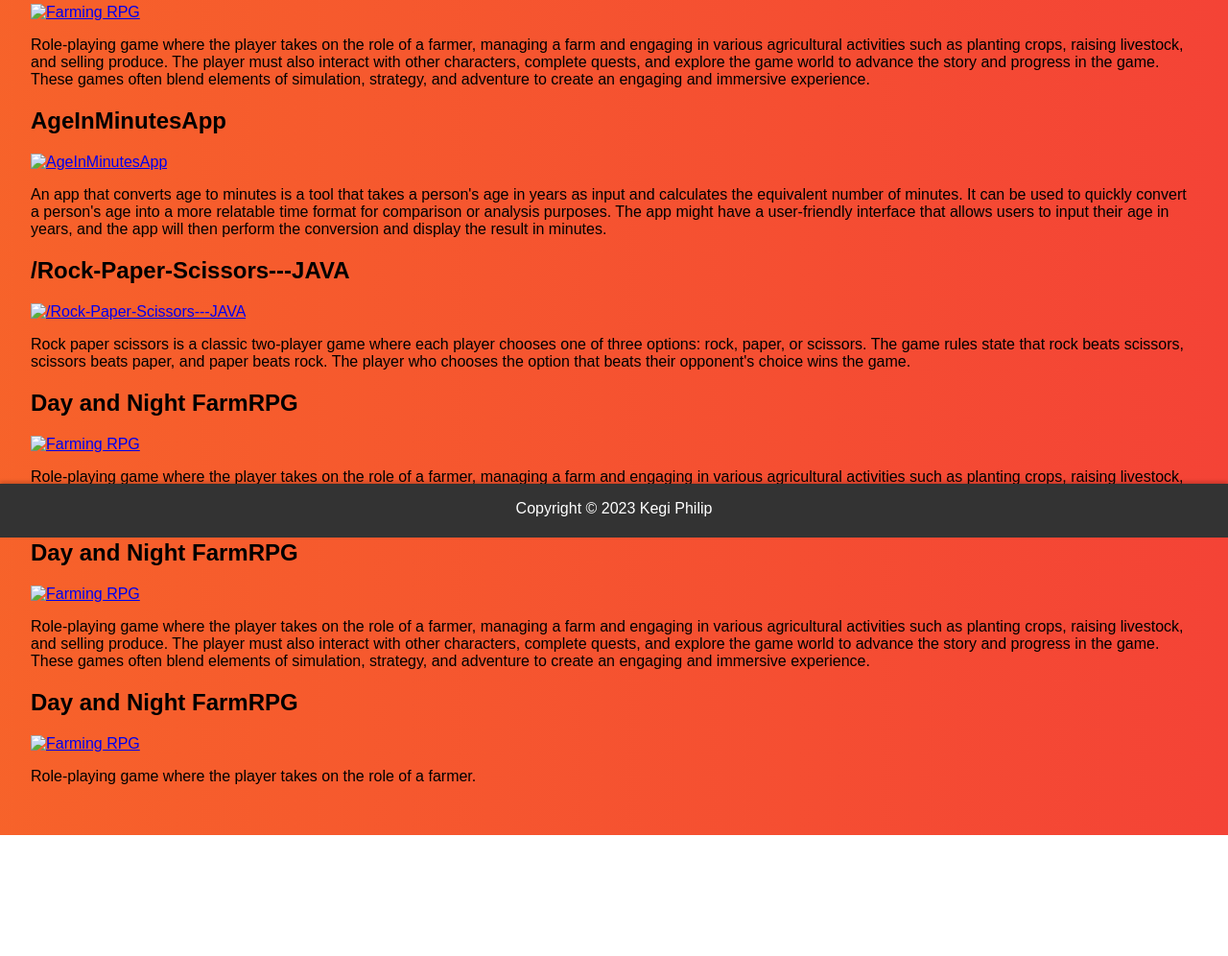
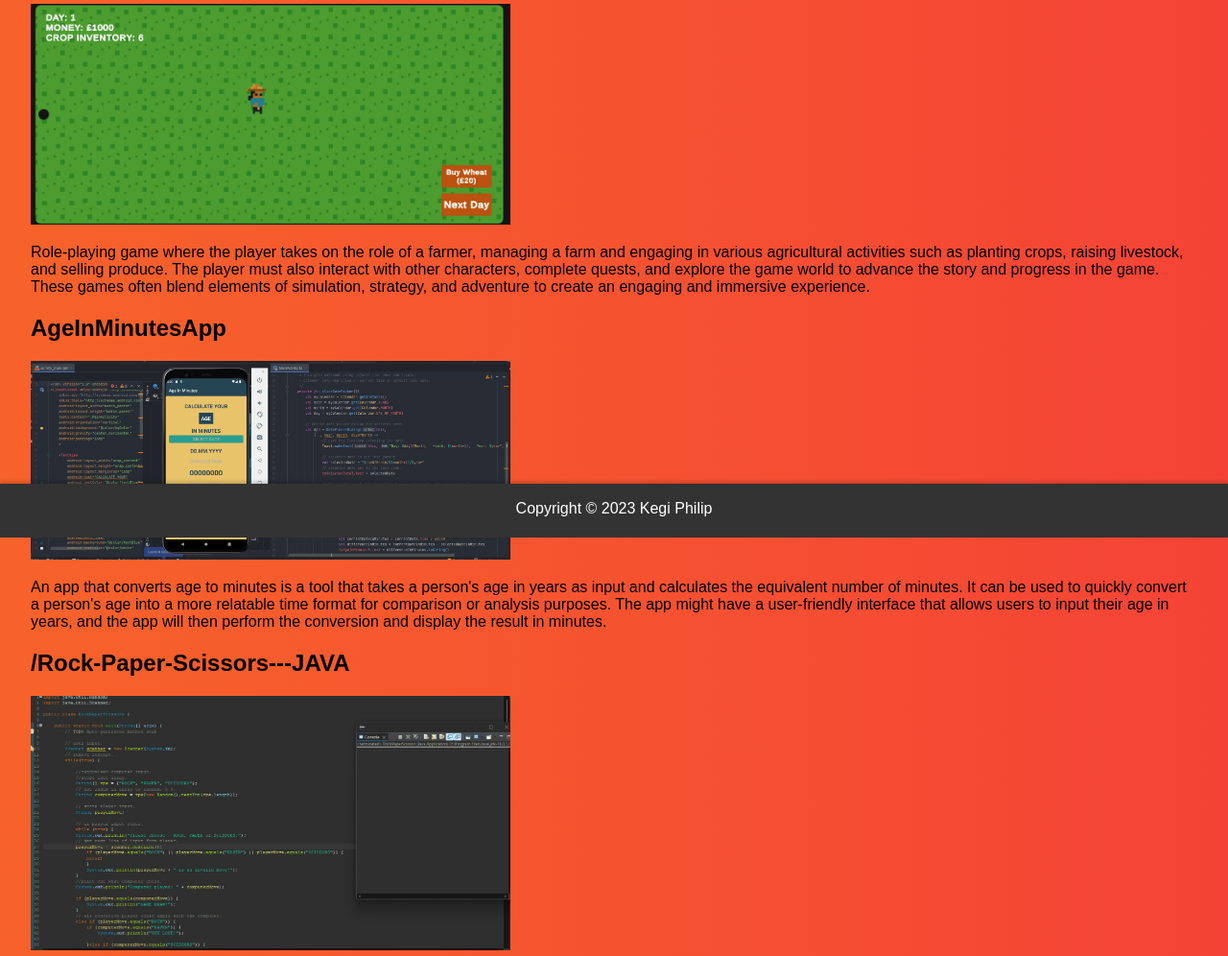
Before and after one commit to xKegix/WebProject-Week4, a plain HTML site: page portfolio.html in a window 1280 px wide. Shown: the part 240-1236 px from the top of the page at 96% size. Before the commit the page ends 1110 px from the top, so only its background shows below. Drawn offline with Linux system fonts and the light colour scheme; the site is published under a folder, as on GitHub Pages, so addresses that start at the root find nothing.

Commit message:
Update portfolio.html

```diff
--- a/portfolio.html
+++ b/portfolio.html
@@ -22,42 +22,42 @@
           <article class="portfolio-item">
             <h2>Day and Night FarmRPG</h2>
             <a href="https://github.com/xKegix/FarmingRPG">
-              <img src="/images/farmrpg.gif" alt="Farming RPG">
+              <img src="images/farmrpg.gif" alt="Farming RPG">
             </a>
             <p>Role-playing game where the player takes on the role of a farmer, managing a farm and engaging in various agricultural activities such as planting crops, raising livestock, and selling produce. The player must also interact with other characters, complete quests, and explore the game world to advance the story and progress in the game. These games often blend elements of simulation, strategy, and adventure to create an engaging and immersive experience.</p>
           </article>
           <article class="portfolio-item">
             <h2>AgeInMinutesApp</h2>
             <a href="https://github.com/xKegix/AgeInMinutesApp">
-              <img src="/images/aa.gif" alt="AgeInMinutesApp">
+              <img src="images/aa.gif" alt="AgeInMinutesApp">
             </a>
             <p>An app that converts age to minutes is a tool that takes a person's age in years as input and calculates the equivalent number of minutes. It can be used to quickly convert a person's age into a more relatable time format for comparison or analysis purposes. The app might have a user-friendly interface that allows users to input their age in years, and the app will then perform the conversion and display the result in minutes.</p>
           </article>
           <article class="portfolio-item">
             <h2>/Rock-Paper-Scissors---JAVA</h2>
             <a href="https://github.com/xKegix/Rock-Paper-Scissors---JAVA">
-              <img src="/images/aaa.gif" alt="/Rock-Paper-Scissors---JAVA">
+              <img src="images/aaa.gif" alt="/Rock-Paper-Scissors---JAVA">
             </a>
             <p>Rock paper scissors is a classic two-player game where each player chooses one of three options: rock, paper, or scissors. The game rules state that rock beats scissors, scissors beats paper, and paper beats rock. The player who chooses the option that beats their opponent's choice wins the game.</p>
           </article>
           <article class="portfolio-item">
             <h2>Day and Night FarmRPG</h2>
             <a href="https://github.com/xKegix/FarmingRPG">
-              <img src="/images/farmrpg.gif" alt="Farming RPG">
+              <img src="images/farmrpg.gif" alt="Farming RPG">
             </a>
             <p>Role-playing game where the player takes on the role of a farmer, managing a farm and engaging in various agricultural activities such as planting crops, raising livestock, and selling produce. The player must also interact with other characters, complete quests, and explore the game world to advance the story and progress in the game. These games often blend elements of simulation, strategy, and adventure to create an engaging and immersive experience.</p>
           </article>
           <article class="portfolio-item">
             <h2>Day and Night FarmRPG</h2>
             <a href="https://github.com/xKegix/FarmingRPG">
-              <img src="/images/farmrpg.gif" alt="Farming RPG">
+              <img src="images/farmrpg.gif" alt="Farming RPG">
             </a>
             <p>Role-playing game where the player takes on the role of a farmer, managing a farm and engaging in various agricultural activities such as planting crops, raising livestock, and selling produce. The player must also interact with other characters, complete quests, and explore the game world to advance the story and progress in the game. These games often blend elements of simulation, strategy, and adventure to create an engaging and immersive experience.</p>
           </article>
           <article class="portfolio-item">
             <h2>Day and Night FarmRPG</h2>
             <a href="https://github.com/xKegix/FarmingRPG">
-              <img src="/images/farmrpg.gif" alt="Farming RPG">
+              <img src="images/farmrpg.gif" alt="Farming RPG">
             </a>
             <p>Role-playing game where the player takes on the role of a farmer.</p>
           </article>
```
